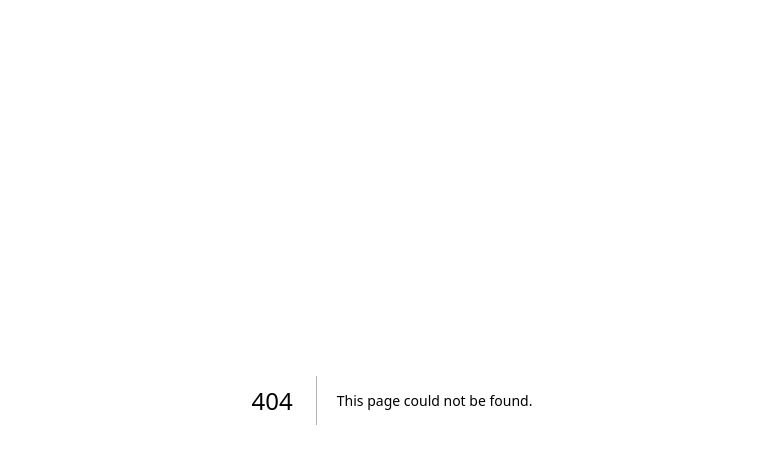
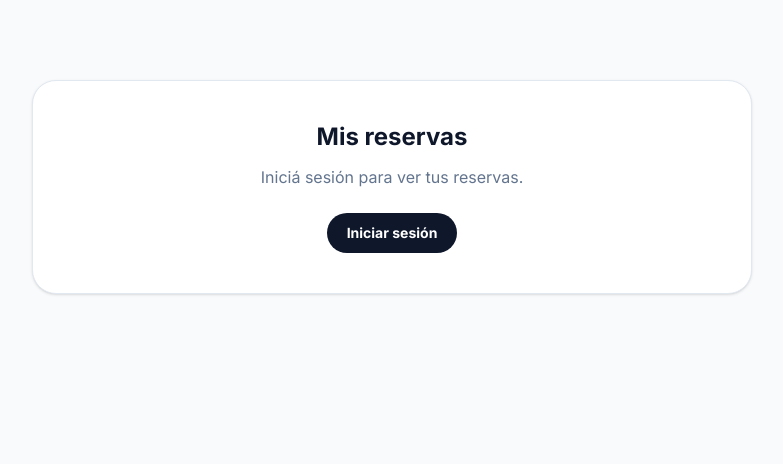
Before and after one commit to LucasFasolato/padel-point-front, a Next.js app: page /me/reservations in a window 1280 px wide. Before the commit this address had no page. Shown: the top 464 px of the page, without its empty margins (248-1031 px from the left). Built offline with nearby package versions, Linux system fonts and the light colour scheme.

Commit message:
feat(ui): add player login entrypoint and my-reservations placeholder

```diff
--- /dev/null
+++ b/src/app/me/reservations/page.tsx
@@ -0,0 +1,33 @@
+'use client';
+
+import Link from 'next/link';
+import { useAuthStore } from '@/store/auth-store';
+
+export default function MyReservationsPage() {
+  const { token } = useAuthStore();
+
+  return (
+    <div className="min-h-screen bg-slate-50">
+      <div className="mx-auto max-w-3xl px-6 py-20">
+        <div className="rounded-3xl border border-slate-200 bg-white p-10 text-center shadow-sm">
+          <h1 className="text-2xl font-bold text-slate-900">Mis reservas</h1>
+          {!token ? (
+            <>
+              <p className="mt-3 text-slate-500">
+                Iniciá sesión para ver tus reservas.
+              </p>
+              <Link
+                href="/login"
+                className="mt-6 inline-flex items-center justify-center rounded-full bg-slate-900 px-5 py-2.5 text-sm font-bold text-white hover:bg-blue-600 transition-colors"
+              >
+                Iniciar sesión
+              </Link>
+            </>
+          ) : (
+            <p className="mt-3 text-slate-500">Próximamente.</p>
+          )}
+        </div>
+      </div>
+    </div>
+  );
+}
--- a/src/app/page.tsx
+++ b/src/app/page.tsx
@@ -4,6 +4,7 @@ import React, { useEffect, useState } from 'react';
 import { Search, MapPin, Loader2, RefreshCw, AlertTriangle } from 'lucide-react';
 import Link from 'next/link';
 import { toastManager } from '@/lib/toast';
+import { useAuthStore } from '@/store/auth-store';
 
 import { Club } from '@/types';
 import ClubCard from '@/app/components/club-card';
@@ -28,6 +29,7 @@ export default function HomePage() {
   const [loading, setLoading] = useState(false);
   const [error, setError] = useState<string | null>(null);
   const [hasLoaded, setHasLoaded] = useState(false);
+  const { token, user } = useAuthStore();
 
   const loadFeatured = async () => {
     setLoading(true);
@@ -99,6 +101,15 @@ export default function HomePage() {
             <span className="text-xl font-bold tracking-tight text-slate-900">PadelPoint</span>
           </div>
           <div className="flex items-center gap-4">
+            {token && user?.role === 'USER' ? (
+              <Link href="/me/reservations" className="text-sm font-medium text-slate-600 hover:text-slate-900">
+                Mis reservas
+              </Link>
+            ) : (
+              <Link href="/login" className="text-sm font-medium text-slate-600 hover:text-slate-900">
+                Iniciar sesión
+              </Link>
+            )}
             <Link href="/admin/login" className="text-sm font-medium text-slate-500 hover:text-slate-900">
               Soy Dueño
             </Link>
```
